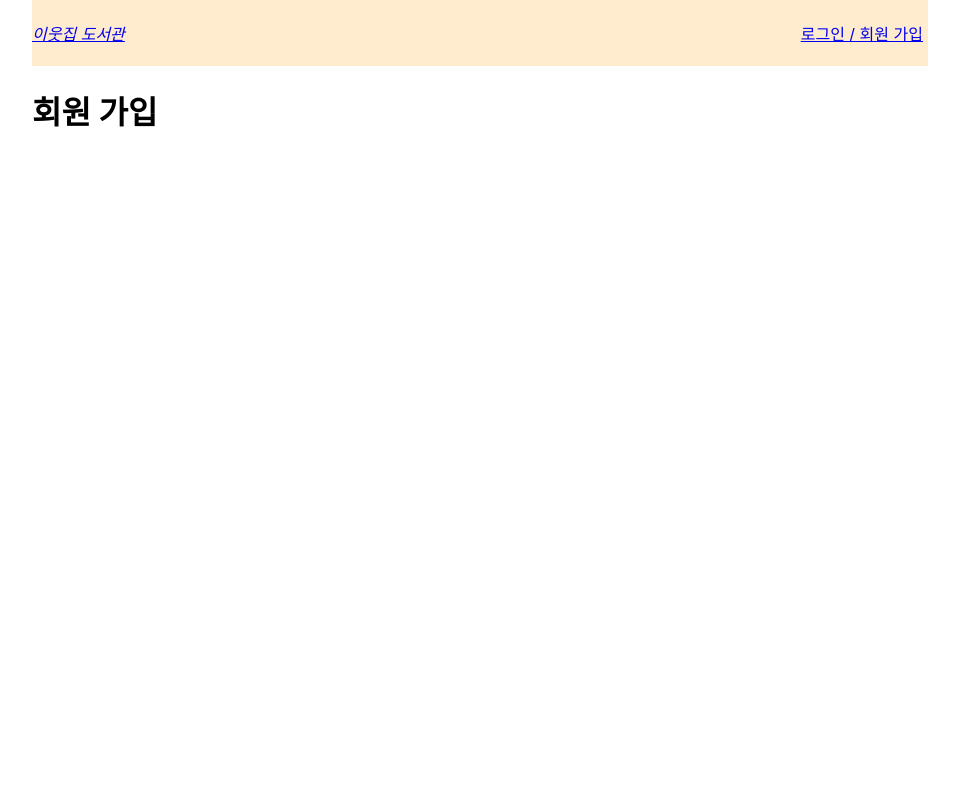
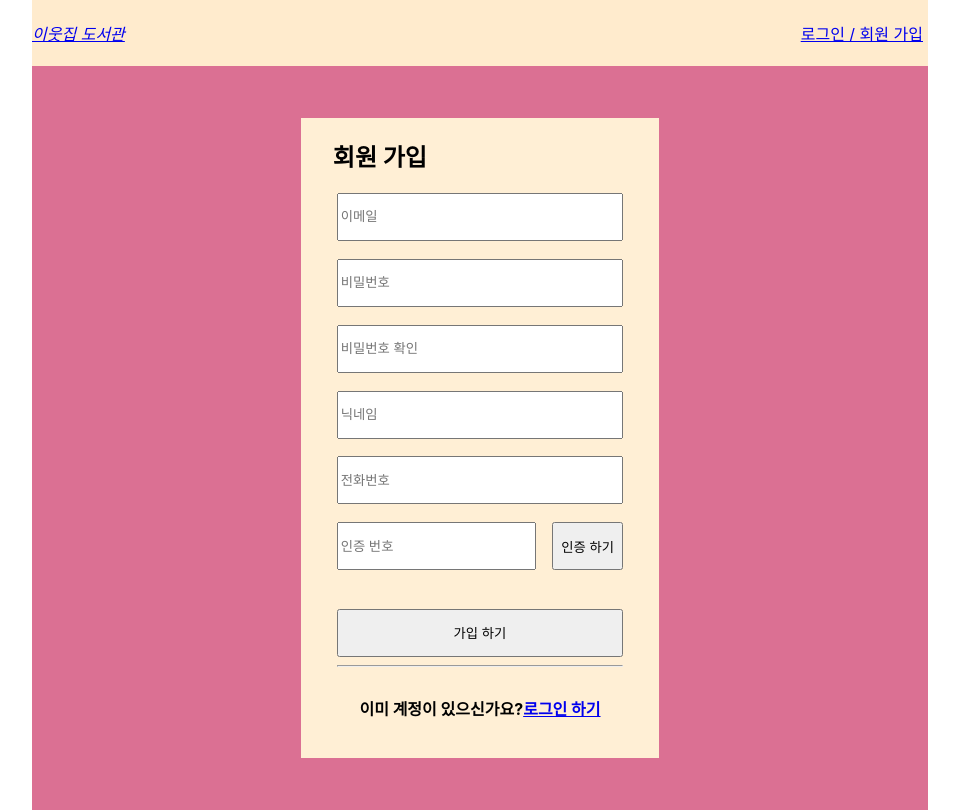
Before and after one commit to neighbor-s-library/front-end, a React (Create React App) app in the folder neighbors_front/: page /join in a window 1280 px wide. Shown: the whole page, without its empty margins (160-1119 px from the left). Built offline with nearby package versions, Linux system fonts and the light colour scheme.

Commit message:
프로토타입 회원가입 페이지 구현 완료

```diff
--- a/neighbors_front/src/components/join/join.jsx
+++ b/neighbors_front/src/components/join/join.jsx
@@ -1,6 +1,51 @@
+import {useRef} from "react";
+import {Link} from "react-router-dom";
+import styles from "./join.module.css";
+
 const Join = () => {
+    const emailRef = useRef();
+    const password1Ref = useRef();
+    const password2Ref = useRef();
+    const nameRef = useRef();
+    const phoneNumRef = useRef();
+
+    //앞으로 해야될 일
+    //1, 핸드폰 인증 하기 - 인증을 통해 boolean 타입으로 유효성검사 하자
+
+    const onJoin = (event) => {
+        event.preventDefault();
+        if (password1Ref.current.value !== password2Ref.current.value) {
+            return console.log("비밀번호가 틀렸습니다");
+        }
+
+        const join = {
+            email: emailRef.current.value || "",
+            password: password1Ref.current.value || "",
+            name: nameRef.current.value || "",
+            phoneNum: phoneNumRef.current.value || "",
+        }
+        console.log(join);
+    }
     return(
-        <h1>회원 가입</h1>
+        <div className={styles.container}>
+            <form className={styles.loginForm}>
+                <h2 className={styles.title}>회원 가입</h2>
+                <div className={styles.inputBox}>
+                <input ref={emailRef} type="text" className={styles.input} placeholder="이메일"/>
+                <input ref={password1Ref} type="text" className={styles.input} placeholder="비밀번호"/>
+                <input ref={password2Ref} type="text" className={styles.input} placeholder="비밀번호 확인"/>
+                <input ref={nameRef} type="text" className={styles.input} placeholder="닉네임"/>
+                <input ref={phoneNumRef} type="text" className={styles.input} placeholder="전화번호"/>
+                <div className={styles.auth}>
+                    <input type="text" className={styles.input} placeholder="인증 번호"/>
+                    <button className={styles.authButton}>인증 하기</button>
+                </div>
+                <button className={styles.button} type="submit" onClick={onJoin}>가입 하기</button>
+                <hr />
+                <h4>이미 계정이 있으신가요?<Link to="/login">로그인 하기</Link></h4>
+                </div>
+            </form>
+        </div>
     )
 }
 
--- a/neighbors_front/src/components/join/join.module.css
+++ b/neighbors_front/src/components/join/join.module.css
@@ -0,0 +1,50 @@
+hr {
+  width: 80%;
+}
+
+.title {
+  margin-left: 2rem;
+}
+
+.container {
+  display: flex;
+  background-color: palevioletred;
+  width: 100%;
+  height: 93vh;
+  justify-content: center;
+  align-items: center;
+}
+
+.inputBox {
+  display: flex;
+  flex-direction: column;
+  align-items: center;
+}
+.loginForm {
+  background-color: papayawhip;
+  width: 40%;
+  height: 40rem;
+}
+
+.auth {
+  display: flex;
+  margin-bottom: 1.5rem;
+  width: 80%;
+}
+
+.authButton{
+  width: 5rem;
+  height: 3rem;
+  margin-left: 1rem;
+}
+
+.input {
+  height: 3rem;
+  width: 80%;
+  margin: 0 0 5% 0;
+}
+
+.button {
+  width: 80%;
+  height: 3rem
+}
--- a/neighbors_front/src/components/login/login.jsx
+++ b/neighbors_front/src/components/login/login.jsx
@@ -22,7 +22,7 @@ const Login = () => {
         <div className={styles.container}>
             <form className={styles.loginForm}>
                 <h2 className={styles.title}>로그인</h2>
-                <div className={styles.test}>
+                <div className={styles.inputBox}>
                 <h2 className={styles.google} onClick={() => {console.log("무야호")}}>구글로 로그인 하기</h2>
                 <hr />
                 <input ref={emailRef} type="text" className={styles.input} placeholder="이메일"/>
--- a/neighbors_front/src/components/login/login.module.css
+++ b/neighbors_front/src/components/login/login.module.css
@@ -19,7 +19,7 @@ hr {
   align-items: center;
 }
 
-.test {
+.inputBox {
   display: flex;
   flex-direction: column;
   align-items: center;
@@ -27,7 +27,7 @@ hr {
 .loginForm {
   background-color: papayawhip;
   width: 40%;
-  height: 30rem;
+  height: 32rem;
 }
 
 .input {
```
